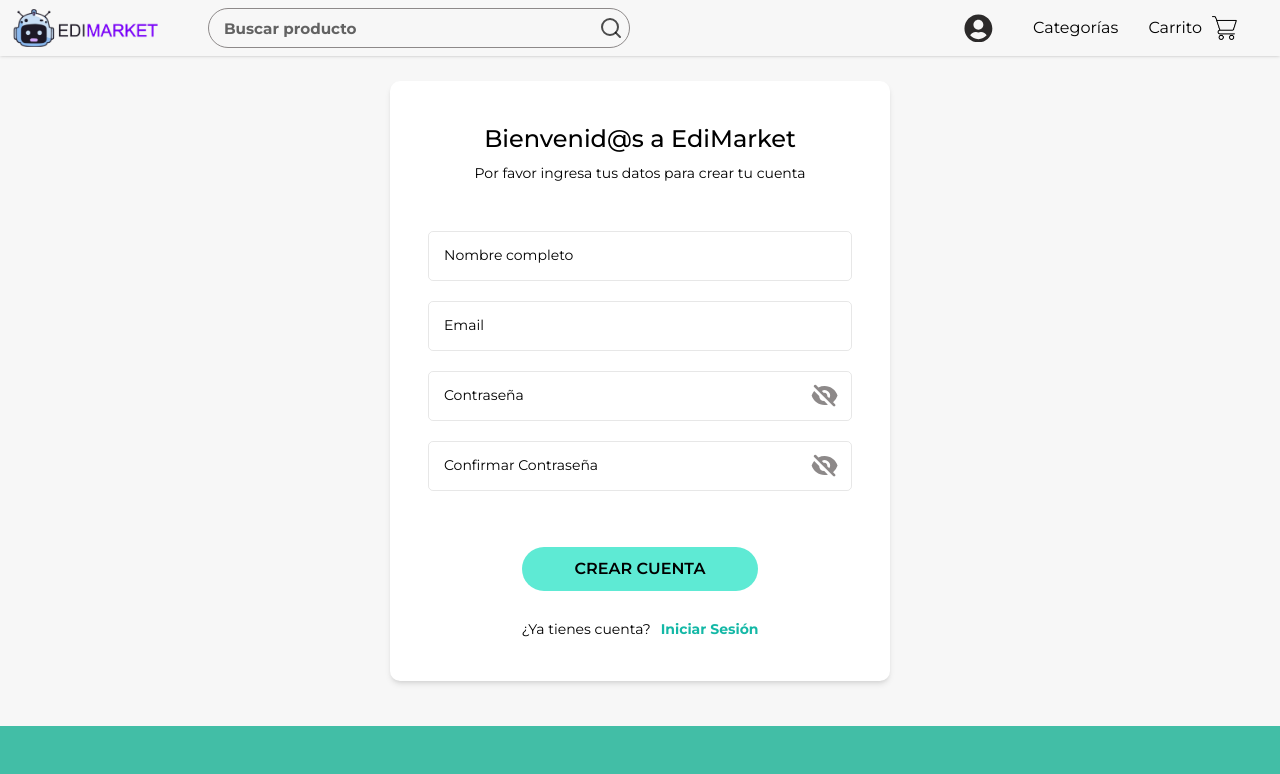
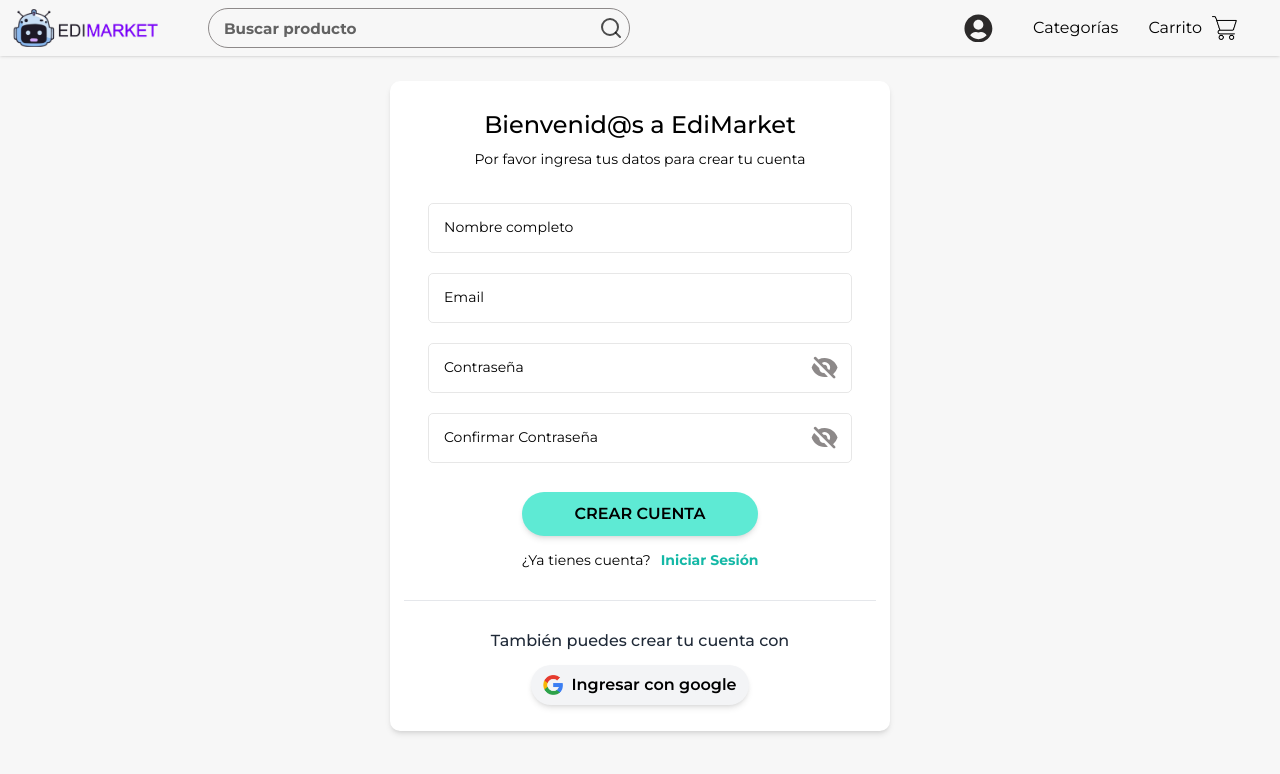
Before and after one commit to SebastianHernandez0/edimarket-2, a React (Vite) app in the folder Frontend/: page /sign-up in a window 1280 px wide. Shown: the top 774 px of the page. Built offline with nearby package versions, Linux system fonts and the light colour scheme; no server answers.

Commit message:
Creando botón para autenticar con google

```diff
--- a/Frontend/src/pages/singUp/singUp.css
+++ b/Frontend/src/pages/singUp/singUp.css
@@ -9,7 +9,8 @@
   width: 100%;
   border-radius: 10px;
   padding: 14px;
-  min-height: 600px;
+  min-height: 650px;
+  flex-direction: column;
 }
 .register__form {
   width: 100%;
@@ -17,6 +18,7 @@
   flex-direction: column;
   justify-content: space-evenly;
   align-items: center;
+  height: 100%;
 }
 .register__form__singin {
   display: flex;
--- a/Frontend/src/pages/singUp/singUp.jsx
+++ b/Frontend/src/pages/singUp/singUp.jsx
@@ -5,6 +5,7 @@ import { useContext, useState } from "react";
 import { UserContext } from "../../context/UserContext";
 import { HiEye } from "react-icons/hi";
 import { HiEyeOff } from "react-icons/hi";
+import google from "/imgs/aplication/google.png";
 
 export function SingUp() {
   const {
@@ -32,14 +33,11 @@ export function SingUp() {
   };
 
   const registerNewUser = async (nombre, email, contraseña) => {
-    const response = await fetch(
-      "http://localhost:3000/usuarios/registro",
-      {
-        method: "POST",
-        headers: { "Content-Type": "application/json" },
-        body: JSON.stringify({ nombre, email, contraseña }),
-      }
-    );
+    const response = await fetch("http://localhost:3000/usuarios/registro", {
+      method: "POST",
+      headers: { "Content-Type": "application/json" },
+      body: JSON.stringify({ nombre, email, contraseña }),
+    });
 
     if (!response.ok) {
       const errorData = await response.json();
@@ -136,6 +134,22 @@ export function SingUp() {
         }));
         setUserData(initialUserData);
       }
+    }
+  };
+
+  const handleGoogleAuth = async () => {
+    try {
+      const response = await fetch("http://localhost:3000/auth/google");
+
+      if (!response.ok) {
+        const errorData = await response.json();
+        throw new Error(errorData.message || "Error al autenticar con google");
+      }
+
+      const data = response.json();
+      return data;
+    } catch (error) {
+      console.error(error.message || "No pudimos auntenticar tu cuenta");
     }
   };
 
@@ -280,7 +294,7 @@ export function SingUp() {
           )}
           <PerfilBtn
             type="submit"
-            className="register__form__btn bg-teal-300 w-6/12 h-11 rounded-3xl font-semibold text-center"
+            className="register__form__btn bg-teal-300 w-6/12 h-11 rounded-3xl font-semibold text-center shadow-md"
           >
             CREAR CUENTA
           </PerfilBtn>
@@ -296,6 +310,20 @@ export function SingUp() {
             </NavLink>
           </div>
         </form>
+        <hr className="w-full my-4" />
+        <h4 className="text-center mt-3 font-medium text-md text-gray-800">
+          También puedes crear tu cuenta con
+        </h4>
+        <div className="flex justify-center">
+          <PerfilBtn
+            onClick={handleGoogleAuth}
+            type="submit"
+            className=" bg-gray-100 h-[40px] rounded-3xl font-semibold text-center shadow-md flex items-center gap-2 hover:brightness-90 duration-[0.3s] px-3 my-3"
+          >
+            <img className="w-[20px]" src={google} alt="" />
+            Ingresar con google
+          </PerfilBtn>
+        </div>
       </div>
     </section>
   );
```
Also changed, not shown: Frontend/public/imgs/aplication/google.png (added).
